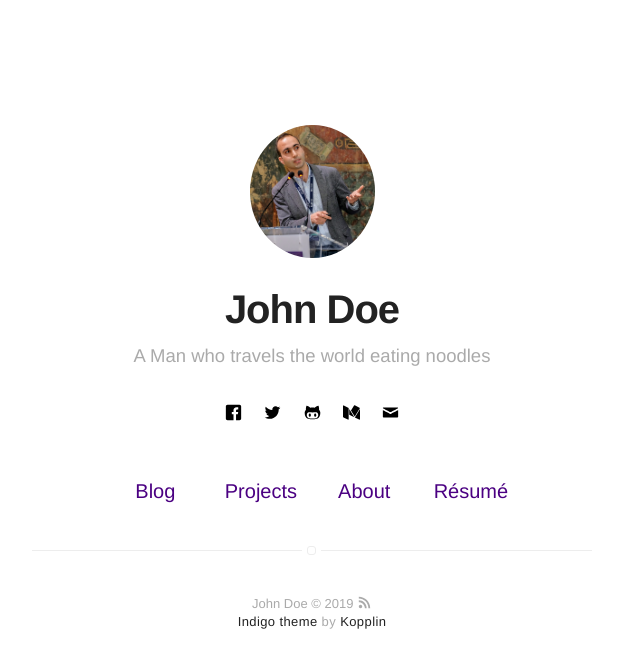
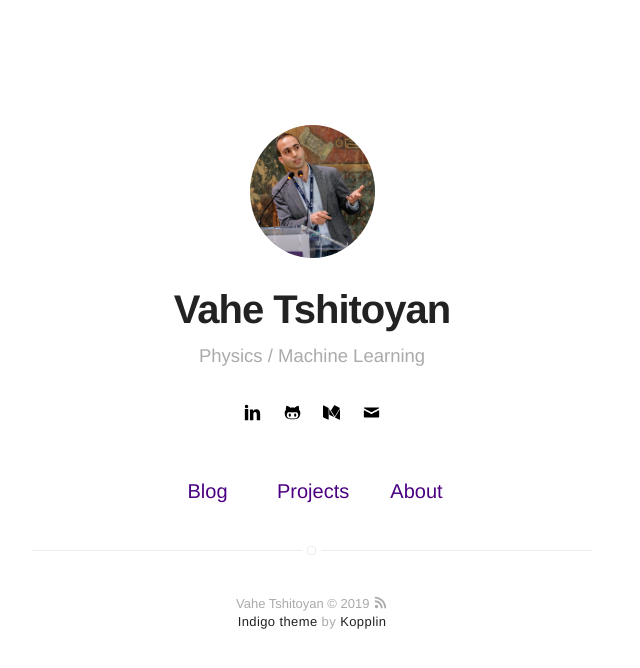
Before and after one commit to vtshitoyan/vtshitoyan.github.io, a Jekyll site: the page built from index.html, in a window 1280 px wide. Shown: the top 668 px of the page, without its empty margins (328-968 px from the left). Built offline with Jekyll 4.4.1, drawn with Linux system fonts in a browser that asks for light colours.

Commit message:
update config

```diff
--- a/_config.yml
+++ b/_config.yml
@@ -1,6 +1,6 @@
 # main text of home
-name: John Doe
-bio: A Man who travels the world eating noodles
+name: Vahe Tshitoyan
+bio: Physics / Machine Learning
 
 # twitter summary info
 description: A blog about technology and stuff related
@@ -12,12 +12,9 @@ picture: assets/images/profile.jpg
 
 # If you want to include your resume, set to true
 # and specify source (external or local).
-resume: true
-resume-external: true
-resume-url: https://google.com/?q=my+resume
+resume: false
 
-url: https://koppl.in/indigo
-# your url: http://USERNAME.github.io
+url: http://vtshitoyan.github.io
 
 permalink: /:title/
 
@@ -34,15 +31,15 @@ disqus:
   categories: [blog, project] # only show disqus for posts that have these categories
 
 # if you don't have any of social below, comment the line
-facebook: myfacebook
-twitter: mytwitter
+# facebook: myfacebook
+# twitter: mytwitter
 # google: mygoogle
 # instagram: myinstagram
 # pinterest: mypinterest
-# linkedin: mylinkedin
+linkedin: vahe-tshitoyan
 # youtube: myyoutube
 # spotify: myspotify
-github: mygithub
+github: vtshitoyan
 # gitlab: mygitlab
 # lastfm: mylastfm
 # stackoverflow: 7044681/mystackoverflow
@@ -51,21 +48,14 @@ github: mygithub
 medium: medium
 # vimeo: myvimeo
 # lanyrd: mylanyrd
-email: myemail@gmail.com
+email: vahe.tshitoyan@gmail.com
 
 authors:
-    johndoe:
-        name: John Doe
-        bio: A Man who travels the world eating noodles
+    vtshitoyan:
+        name: Vahe Tshitoyan
+        bio: Physics / Machine Learning
         external-image: false
         picture: assets/images/profile.jpg
-        twitter: johndoe
-    jamesfoster:
-        name: James Foster
-        bio: A Man who develops software with coffee
-        external-image: false
-        picture: assets/images/james.jpg
-        twitter: jamesfoster
 
 # do you want a larger site? change the option below
 # options: [normal, large] | default: normal
```
